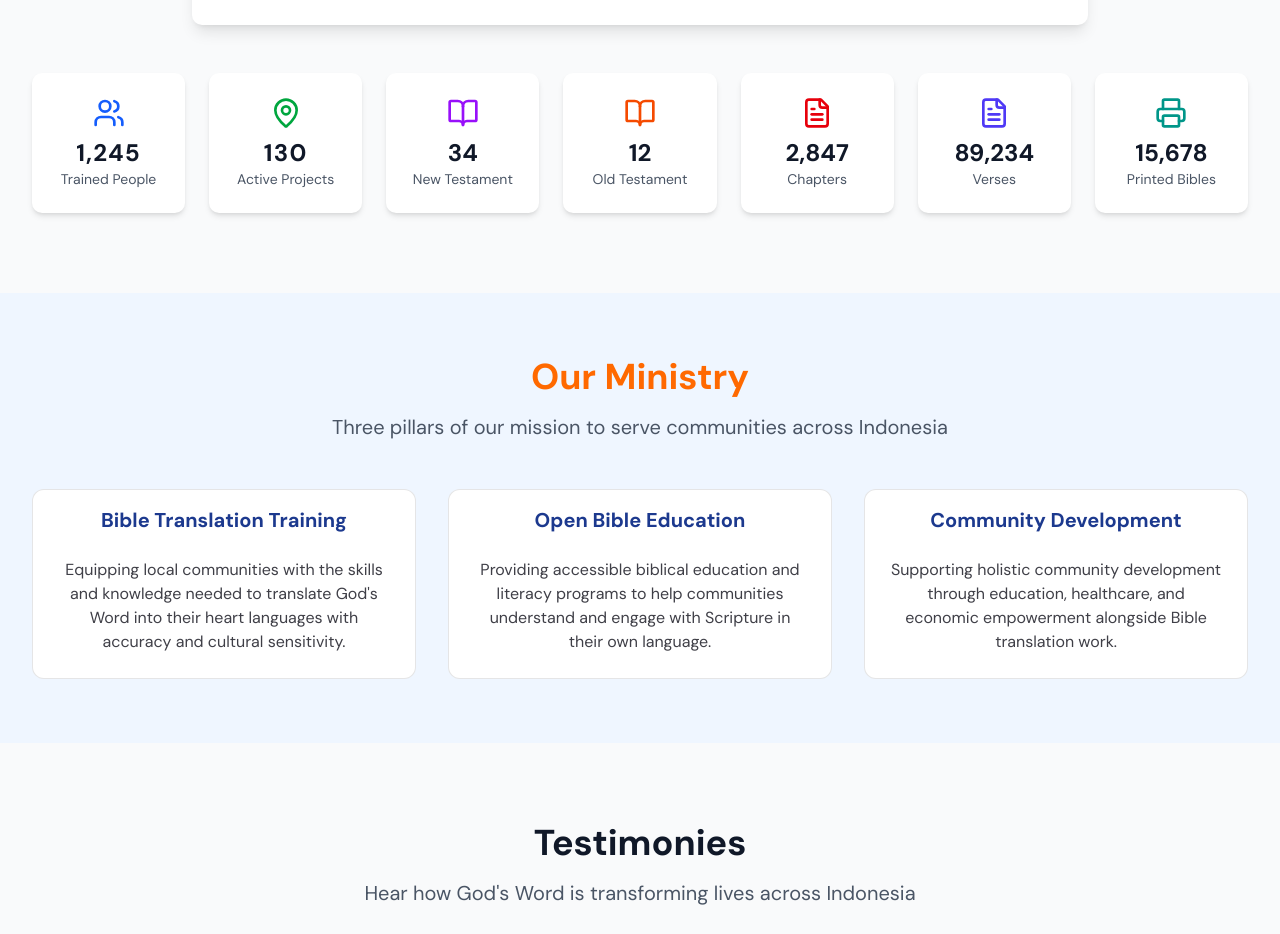
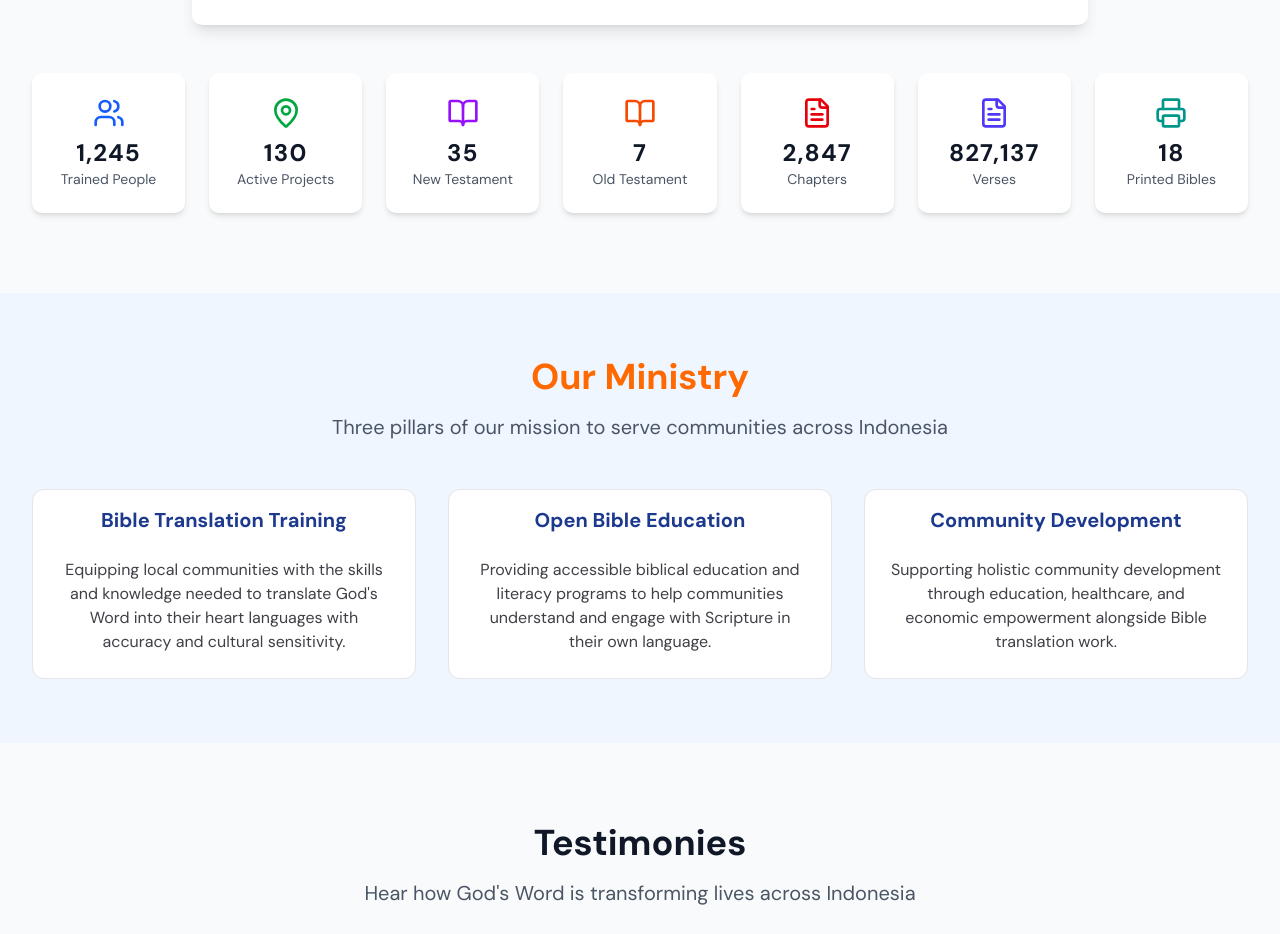
Before and after one commit to jeaneselinasm/org-update, a Next.js app: page / in a window 1280 px wide. Shown: the part 1300-2234 px from the top of the page. Built offline with nearby package versions, Linux system fonts and the light colour scheme.

Commit message:
update statistic number thicker

```diff
--- a/app/page.tsx
+++ b/app/page.tsx
@@ -115,27 +115,27 @@
             </div>
             <div className="bg-white rounded-lg shadow-md p-6 text-center">
               <BookOpen className="h-8 w-8 text-purple-600 mx-auto mb-2" />
-              <div className="text-2xl font-bold text-gray-900">34</div>
+            <NumberTicker value={35} decimalPlaces={0} startValue={0} className="text-2xl font-bold text-gray-900">  </NumberTicker>
               <div className="text-sm text-gray-600">New Testament</div>
             </div>
             <div className="bg-white rounded-lg shadow-md p-6 text-center">
               <BookOpen className="h-8 w-8 text-orange-600 mx-auto mb-2" />
-              <div className="text-2xl font-bold text-gray-900">12</div>
+                <NumberTicker value={7} decimalPlaces={0} startValue={0} className="text-2xl font-bold text-gray-900">  </NumberTicker>
               <div className="text-sm text-gray-600">Old Testament</div>
             </div>
             <div className="bg-white rounded-lg shadow-md p-6 text-center">
               <FileText className="h-8 w-8 text-red-600 mx-auto mb-2" />
-              <div className="text-2xl font-bold text-gray-900">2,847</div>
+              <NumberTicker value={2847} decimalPlaces={0} startValue={0} className="text-2xl font-bold text-gray-900">  </NumberTicker>
               <div className="text-sm text-gray-600">Chapters</div>
             </div>
             <div className="bg-white rounded-lg shadow-md p-6 text-center">
               <FileText className="h-8 w-8 text-indigo-600 mx-auto mb-2" />
-              <div className="text-2xl font-bold text-gray-900">89,234</div>
+              <NumberTicker value={827163} decimalPlaces={0} startValue={0} className="text-2xl font-bold text-gray-900">  </NumberTicker>
               <div className="text-sm text-gray-600">Verses</div>
             </div>
             <div className="bg-white rounded-lg shadow-md p-6 text-center">
               <Printer className="h-8 w-8 text-teal-600 mx-auto mb-2" />
-              <div className="text-2xl font-bold text-gray-900">15,678</div>
+             <NumberTicker value={18} decimalPlaces={0} startValue={0} className="text-2xl font-bold text-gray-900">  </NumberTicker>
               <div className="text-sm text-gray-600">Printed Bibles</div>
             </div>
           </div>
```
